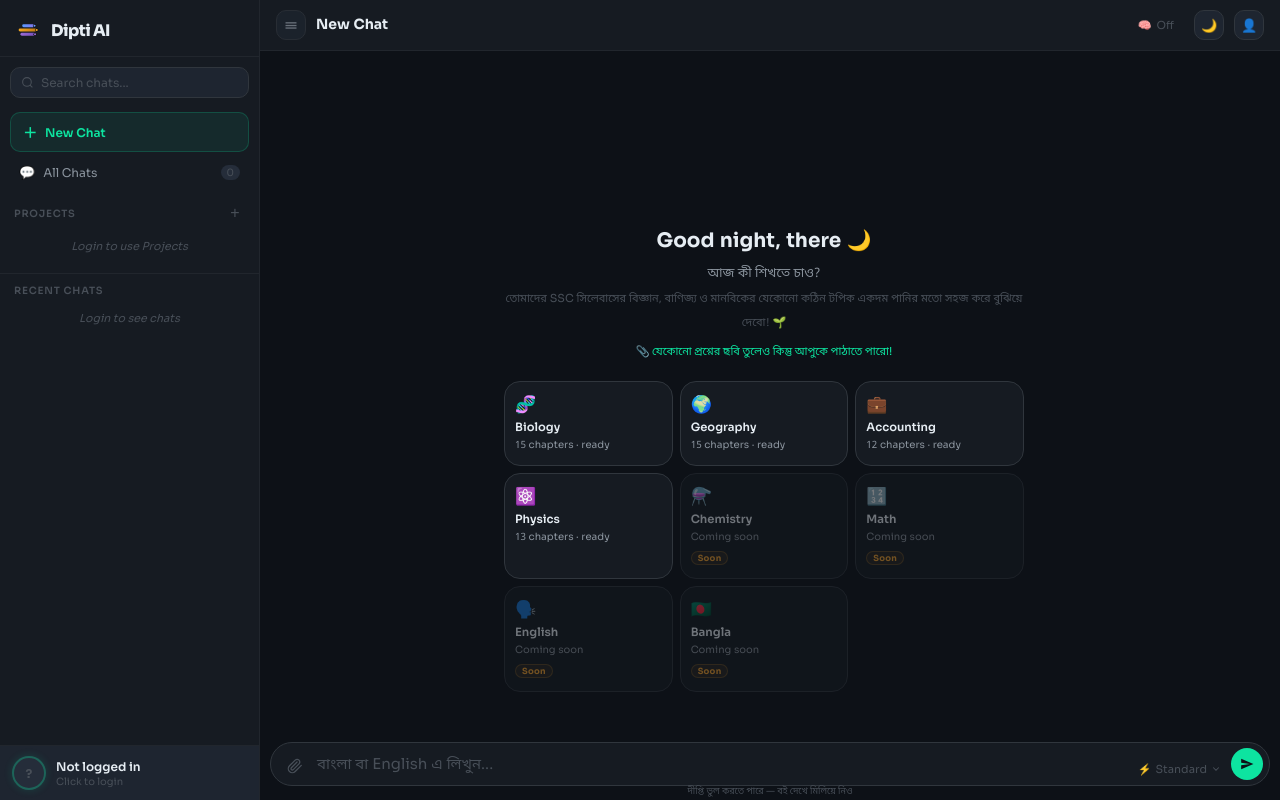
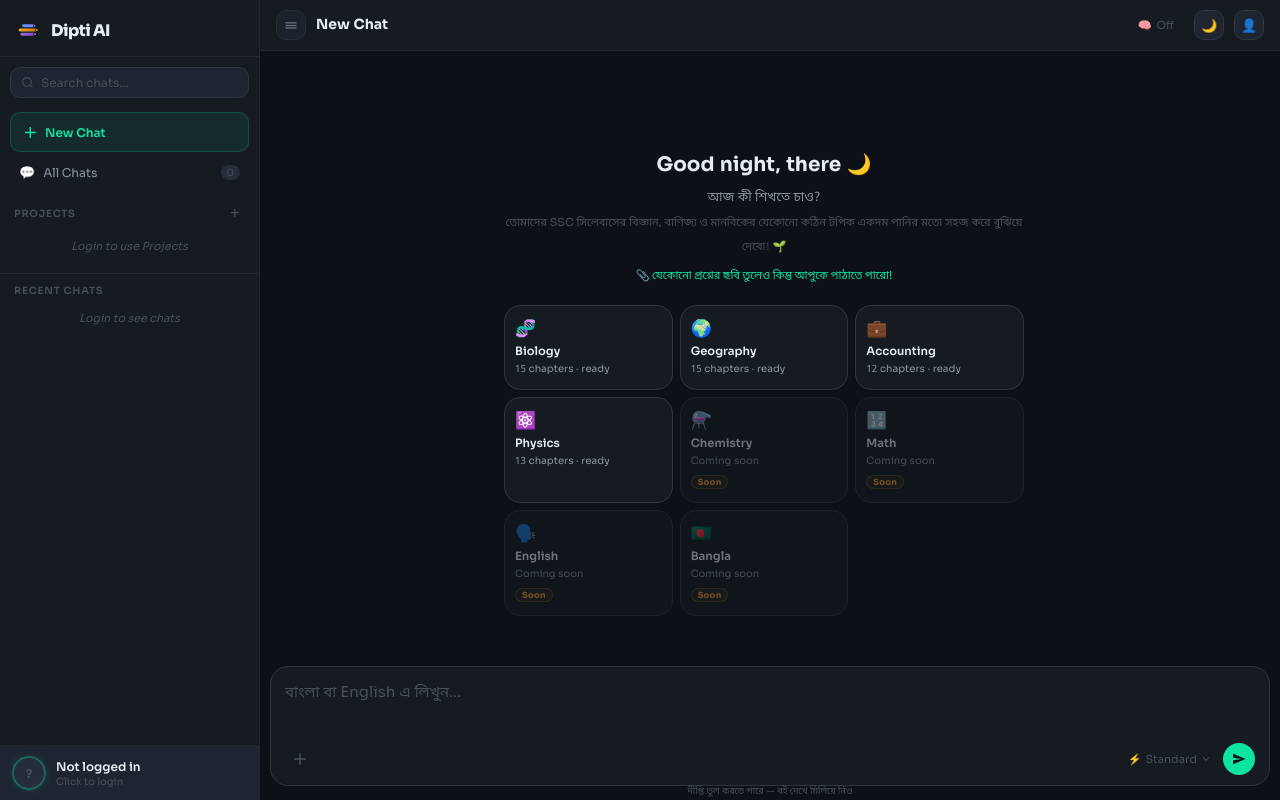
Before and after one commit to ibo-agentic/tech-ed, a Flask app: page / in a window 1280 px wide. Run offline with Flask 3, Linux system fonts and the light colour scheme; some libraries are stand-ins or nearby versions.

Commit message:
input bar fixed still need to be work

```diff
--- a/templates/index.html
+++ b/templates/index.html
@@ -374,12 +374,14 @@
     #file-input{display:none;}
     #chat-spacer{display:none;}
     #chat-box:has(#welcome-screen) > #chat-spacer{display:block;flex:1;min-height:0;}
-    /* ── Unified input card — single row ── */
-    #input-card{background:var(--bg2);border:1.5px solid var(--border2);border-radius:999px;transition:border-color .2s,box-shadow .2s;width:100%;box-sizing:border-box;display:flex;align-items:flex-end;padding:5px 6px 5px 10px;gap:2px;}
+    /* ── Claude-style input card ── */
+    #input-card{background:var(--bg2);border:1.5px solid var(--border2);border-radius:18px;transition:border-color .2s,box-shadow .2s;width:100%;box-sizing:border-box;display:flex;flex-direction:column;padding:14px 14px 10px;}
     #input-card:focus-within{border-color:var(--border3);box-shadow:0 0 0 3px rgba(13,228,160,.07);}
-    #user-input{flex:1;background:transparent;border:none;outline:none;padding:4px 6px;color:var(--text);font-family:'Noto Sans Bengali','Sora',sans-serif;resize:none;height:28px;max-height:120px;line-height:1.5;font-size:15px;display:block;box-sizing:border-box;overflow-y:hidden;align-self:center;}
+    #user-input{width:100%;background:transparent;border:none;outline:none;padding:0;color:var(--text);font-family:'Noto Sans Bengali','Sora',sans-serif;resize:none;min-height:52px;max-height:200px;line-height:1.65;font-size:15px;display:block;box-sizing:border-box;overflow-y:hidden;}
     #user-input::placeholder{color:var(--text3);}
-    .tool-btn{width:28px;height:28px;background:transparent;border:none;border-radius:50%;color:var(--text3);cursor:pointer;display:flex;align-items:center;justify-content:center;transition:background .15s,color .15s;flex-shrink:0;}
+    .input-toolbar{display:flex;align-items:center;justify-content:space-between;margin-top:10px;}
+    .toolbar-right{display:flex;align-items:center;gap:4px;}
+    .tool-btn{width:30px;height:30px;background:transparent;border:none;border-radius:50%;color:var(--text3);cursor:pointer;display:flex;align-items:center;justify-content:center;transition:background .15s,color .15s;flex-shrink:0;}
     .tool-btn:hover{background:var(--bg3);color:var(--text2);}
     #attach-btn.has-image{color:var(--green);}
     #attach-btn.has-image:hover{background:var(--green-bg);color:var(--green);}
@@ -388,7 +390,7 @@
     #send-btn:disabled{background:var(--bg4);cursor:not-allowed;transform:none;color:var(--text3);}
     #stop-btn{width:32px;height:32px;flex-shrink:0;background:var(--bg4);border:1.5px solid var(--border3);border-radius:50%;color:var(--text2);cursor:pointer;transition:all .15s;display:none;align-items:center;justify-content:center;}
     #stop-btn:hover{background:var(--danger);border-color:var(--danger);color:#fff;}
-    #mic-btn{width:28px;height:28px;flex-shrink:0;background:transparent;border:none;border-radius:50%;color:var(--text3);cursor:pointer;transition:background .15s,color .15s;display:flex;align-items:center;justify-content:center;}
+    #mic-btn{width:30px;height:30px;flex-shrink:0;background:transparent;border:none;border-radius:50%;color:var(--text3);cursor:pointer;transition:background .15s,color .15s;display:flex;align-items:center;justify-content:center;}
     #mic-btn:hover{background:var(--bg3);color:var(--text2);}
     #model-picker-btn{background:transparent;border:none;border-radius:8px;padding:4px 8px;font-size:11px;color:var(--text3);cursor:pointer;display:flex;align-items:center;gap:4px;font-family:'Sora',sans-serif;transition:background .15s,color .15s;white-space:nowrap;}
     #model-picker-btn:hover{background:var(--bg3);color:var(--text2);}
@@ -558,7 +560,7 @@
       .chat-topic-bar{display:none;}
       #chat-box{padding:12px 12px 8px;gap:12px;}
       #input-area{padding:8px 10px calc(8px + var(--safe-bottom));}
-      #input-card{border-radius:14px;}
+      #input-card{border-radius:16px;padding:12px 12px 8px;}
       .user .bubble{max-width:85%;}
       .bot .bubble{font-size:13px;padding:10px 13px;}
       .message-actions{opacity:1;}
@@ -897,10 +899,12 @@
       </div>
 
       <div id="input-card">
+        <textarea id="user-input" placeholder="বাংলা বা English এ লিখুন..." rows="1" onkeydown="handleKey(event)" oninput="autoResize(this);updateCharCount(this);stopMicOnType()"></textarea>
+        <div class="input-toolbar">
           <button class="tool-btn" id="attach-btn" title="ছবি যোগ করো" onclick="handleAttachClick()">
-          <svg width="16" height="16" viewBox="0 0 24 24" fill="none" stroke="currentColor" stroke-width="2" stroke-linecap="round" stroke-linejoin="round"><path d="m21.44 11.05-9.19 9.19a6 6 0 0 1-8.49-8.49l8.57-8.57A4 4 0 1 1 18 8.84l-8.59 8.57a2 2 0 0 1-2.83-2.83l8.49-8.48"/></svg>
+            <svg width="18" height="18" viewBox="0 0 24 24" fill="none" stroke="currentColor" stroke-width="2" stroke-linecap="round" stroke-linejoin="round"><line x1="12" y1="5" x2="12" y2="19"/><line x1="5" y1="12" x2="19" y2="12"/></svg>
           </button>
-        <textarea id="user-input" placeholder="বাংলা বা English এ লিখুন..." rows="1" onkeydown="handleKey(event)" oninput="autoResize(this);updateCharCount(this);stopMicOnType()"></textarea>
+          <div class="toolbar-right">
             <div style="position:relative;">
               <button id="model-picker-btn" onclick="toggleModelPicker()" title="Model বেছে নাও">
                 <span id="model-icon">⚡</span>
@@ -919,7 +923,7 @@
               </div>
             </div>
             <button id="mic-btn" onclick="openVoiceModal()" title="ভয়েস মোড" style="display:none;">
-          <svg width="14" height="14" viewBox="0 0 24 24" fill="none" stroke="currentColor" stroke-width="2.2" stroke-linecap="round" stroke-linejoin="round"><rect x="9" y="2" width="6" height="12" rx="3"/><path d="M5 10a7 7 0 0 0 14 0"/><line x1="12" y1="19" x2="12" y2="22"/><line x1="8" y1="22" x2="16" y2="22"/></svg>
+              <svg width="15" height="15" viewBox="0 0 24 24" fill="none" stroke="currentColor" stroke-width="2.2" stroke-linecap="round" stroke-linejoin="round"><rect x="9" y="2" width="6" height="12" rx="3"/><path d="M5 10a7 7 0 0 0 14 0"/><line x1="12" y1="19" x2="12" y2="22"/><line x1="8" y1="22" x2="16" y2="22"/></svg>
             </button>
             <button id="stop-btn" onclick="stopStream()" title="থামাও">
               <svg width="12" height="12" viewBox="0 0 24 24" fill="currentColor"><rect x="3" y="3" width="18" height="18" rx="3"/></svg>
@@ -927,6 +931,8 @@
             <button id="send-btn" onclick="sendMessage()" title="পাঠাও">
               <svg width="14" height="14" viewBox="0 0 24 24" fill="currentColor"><path d="M2 21l21-9L2 3v7l15 2-15 2z"/></svg>
             </button>
+          </div>
+        </div>
       </div>
 
       <p class="disclaimer-bar">দীপ্তি ভুল করতে পারে — বই দেখে মিলিয়ে নিও</p>
@@ -1634,7 +1640,7 @@ function toggleTheme(){
   if(mb)mb.textContent=icon;
   if(db)db.textContent=icon;
 }
-function autoResize(el){el.style.height='28px';el.style.height=Math.min(el.scrollHeight,120)+'px';}
+function autoResize(el){el.style.height='auto';el.style.height=Math.min(el.scrollHeight,200)+'px';}
 function updateCharCount(el){const n=el.value.length;document.getElementById('char-count').textContent=n>30?n+' chars':'';}
 function handleKey(e){if(e.key==='Enter'&&!e.shiftKey){e.preventDefault();sendMessage();}}
 function filterChats(q){q=q.toLowerCase();document.querySelectorAll('.chat-item').forEach(el=>{const title=el.querySelector('.chat-item-title')?.textContent.toLowerCase()||'';el.style.display=title.includes(q)?'':'none';});}
```
Also changed, not shown: .claude/settings.json. Lines whose indentation alone changed are shown as unchanged.
